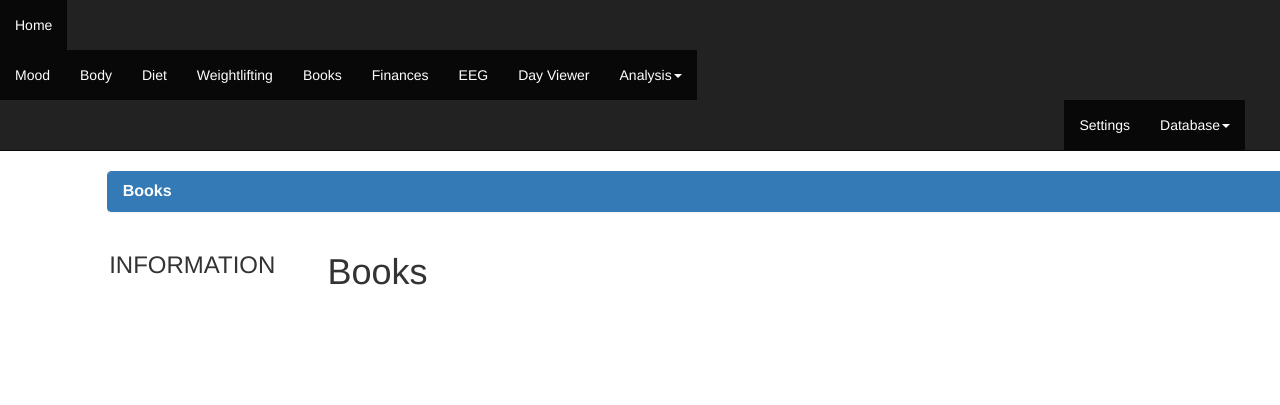
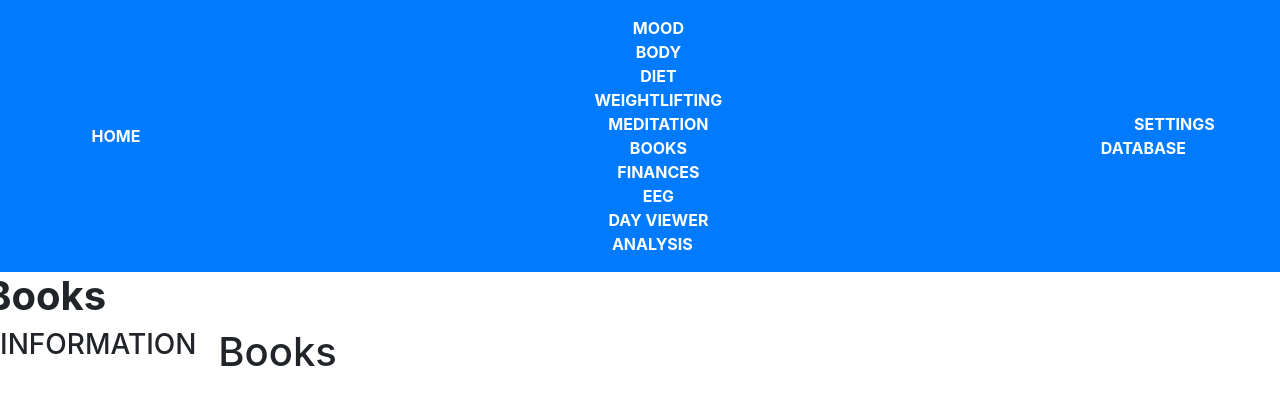
Before and after one commit to Small-Star/PDV3, a Flask app: page /books in a window 1280 px wide. Shown: the top 405 px of the page. Run offline with Flask 2, Linux system fonts and the light colour scheme; parts of the project's set-up code (start-up, migrations or seed data) failed here and were passed over; some libraries are stand-ins or nearby versions.

Commit message:
Changed navbar

```diff
--- a/app/templates/base.html
+++ b/app/templates/base.html
@@ -1,11 +1,14 @@
 <!DOCTYPE html>
 <html lang="en">
   <head>
+
+    <link href="/static/css/bootstrap-responsive.min.css" rel="stylesheet">
     <link href="/static/css/bootstrap.min.css" rel="stylesheet" media="screen">
-    <link href="/static/css/bootstrap-responsive.min.css" rel="stylesheet">
+    <!--<link rel="stylesheet" href="css/bootstrap-override.css">-->
     {% block head_ctnt %}{% endblock %}
     <script src="http://code.jquery.com/jquery-latest.js"></script>
     <script src="/static/js/bootstrap.min.js"></script>
+
     <meta name="viewport" content="width=device-width, initial-scale=1.0">
     {% if title %}
     <title>{{ title }}</title>
@@ -18,26 +21,25 @@
     <!--Formatting for stats-->
     <style>.bk-root{display:inline-block;}</style>
 
-
-
         <!--Navbar-->
-        <nav class="navbar navbar-inverse navbar-static-top">
-          <ul class="nav navbar-nav navbar-left">
-            <li class="active"><a href="/index">Home</a></li>
+        <nav class="navbar navbar-static-top navbar-dark bg-primary">
+          <ul class="nav navbar navbar-nav navbar-left navbar-dark navbar-custom">
+            <li class="active"><a href="/index"><font color="white"><b>HOME</b></font></a></li>
             <li class="divider" style="padding-left:200px"></li>
           </ul>
-          <ul class="nav navbar-nav">
-            <li class="active"><a href="/mood">Mood</a></li>
-            <li class="active"><a href="/body">Body</a></li>
-            <li class="active"><a href="/diet">Diet</a></li>
-            <li class="active"><a href="/weightlifting">Weightlifting</a></li>
-            <li class="active"><a href="/books">Books</a></li>
-            <li class="active"><a href="/finances">Finances</a></li>
-            <li class="active"><a href="/eeg">EEG</a></li>
+          <ul class="nav navbar navbar-nav">
+            <li class="active"><a href="/mood"><font color="white"><b>MOOD</b></font></a></li>
+            <li class="active"><a href="/body"><font color="white"><b>BODY</b></font></a></li>
+            <li class="active"><a href="/diet"><font color="white"><b>DIET</b></font></a></li>
+            <li class="active"><a href="/weightlifting"><font color="white"><b>WEIGHTLIFTING</b></font></a></li>
+            <li class="active"><a href="/meditation"><font color="white"><b>MEDITATION</b></font></a></li>
+            <li class="active"><a href="/books"><font color="white"><b>BOOKS</b></font></a></li>
+            <li class="active"><a href="/finances"><font color="white"><b>FINANCES</b></font></a></li>
+            <li class="active"><a href="/eeg"><font color="white"><b>EEG</b></font></a></li>
             <li class="divider active" style="padding-right:100px"></li>
-            <li class="active"><a href="/dayviewer">Day Viewer</a></li>
+            <li class="active"><a href="/dayviewer"><font color="white"><b>DAY VIEWER</b></font></a></li>
             <li class="dropdown active">
-              <a href="#" class="dropdown-toggle" data-toggle="dropdown" role="button" aria-haspopup="true" aria-expanded="false">Analysis<span class="caret"></span></a>
+              <a href="#" class="dropdown-toggle" data-toggle="dropdown" role="button" aria-haspopup="true" aria-expanded="false"><font color="white"><b>ANALYSIS</b></font><span class="caret"></span></a>
                 <ul class="dropdown-menu">
                   <li><a href="#">Action</a></li>
                   <li><a href="#">Another action</a></li>
@@ -46,12 +48,12 @@
                   <li><a href="#">Separated link</a></li>
                 </ul>
             </li>
-            <li class="divider active" style="padding-right:500px"></li>
+            <li class="divider active" style="padding-right:300px"></li>
           </ul>
-          <ul class="nav navbar-nav navbar-right">
-            <li class="active"><a href="/settings">Settings</a></li>
+          <ul class="nav navbar navbar-nav navbar-right">
+            <li class="active"><a href="/settings"><font color="white"><b>SETTINGS</b></font></a></li>
             <li class="dropdown active" style="padding-right:50px">
-              <a href="#" class="dropdown-toggle" data-toggle="dropdown" role="button" aria-haspopup="true" aria-expanded="false">Database<span class="caret"></span></a>
+              <a href="#" class="dropdown-toggle" data-toggle="dropdown" role="button" aria-haspopup="true" aria-expanded="false"><font color="white"><b>DATABASE</b></font><span class="caret"></span></a>
                 <ul class="dropdown-menu">
                   <li><a href="/update_db">Update</a></li>
                   <li><a href="/rebuild_db">Rebuild</a></li>
```
